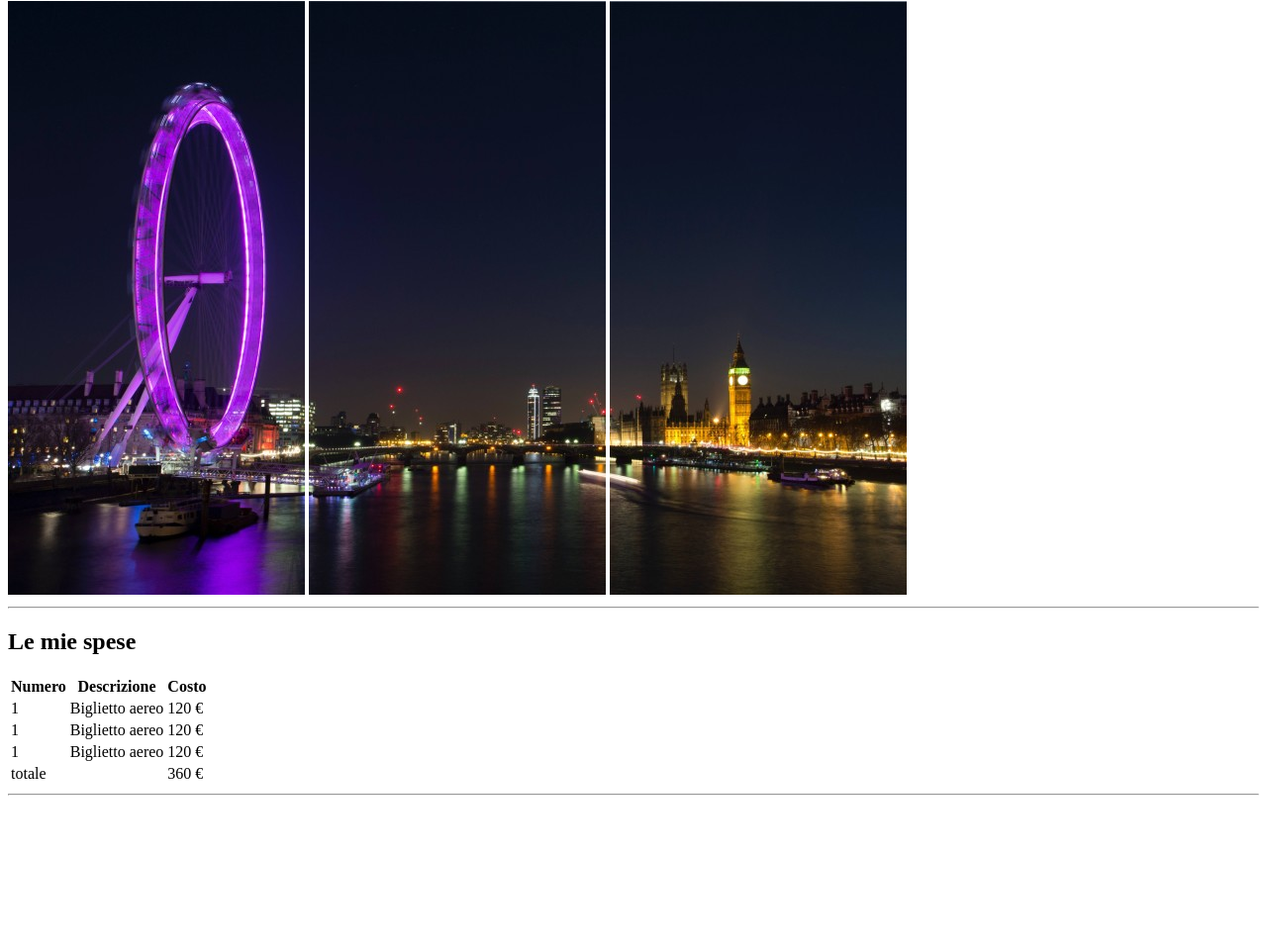
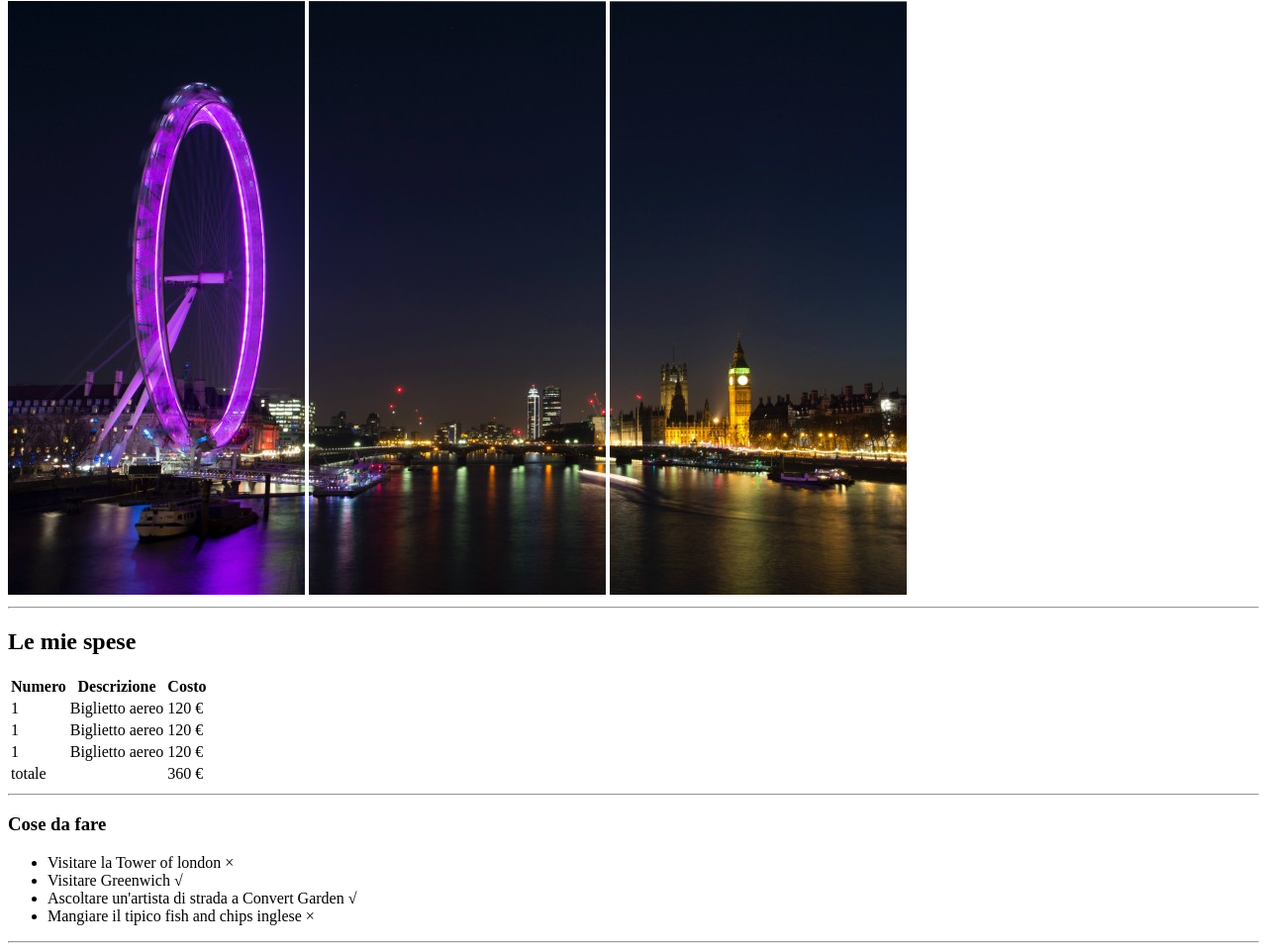
Before and after one commit to Seme87/html-london-trip, a plain HTML site: page index.html in a window 1280 px wide. Shown: the part 79-1040 px from the top of the page at 99% size. Before the commit the page ends 891 px from the top, so only its background shows below. Drawn offline with Linux system fonts and the light colour scheme.

Commit message:
Add sez con cosa da fare

```diff
--- a/index.html
+++ b/index.html
@@ -72,6 +72,23 @@
         </section>
         <!-- sezione con tabella -->
 
+        <!-- sezione con cose da fare -->
+        <section>
+
+            <h3>Cose da fare</h3>
+
+            <ul>
+                <li>Visitare la Tower of london &times;</li>
+                <li>Visitare Greenwich &radic;</li>
+                <li>Ascoltare un'artista di strada a Convert Garden &radic;</li>
+                <li>Mangiare il tipico fish and chips inglese &times;</li>
+            </ul>
+
+            <hr>
+
+        </section>
+        <!-- /sezione con cose da fare -->
+
     </main>
 
     <footer>
```
